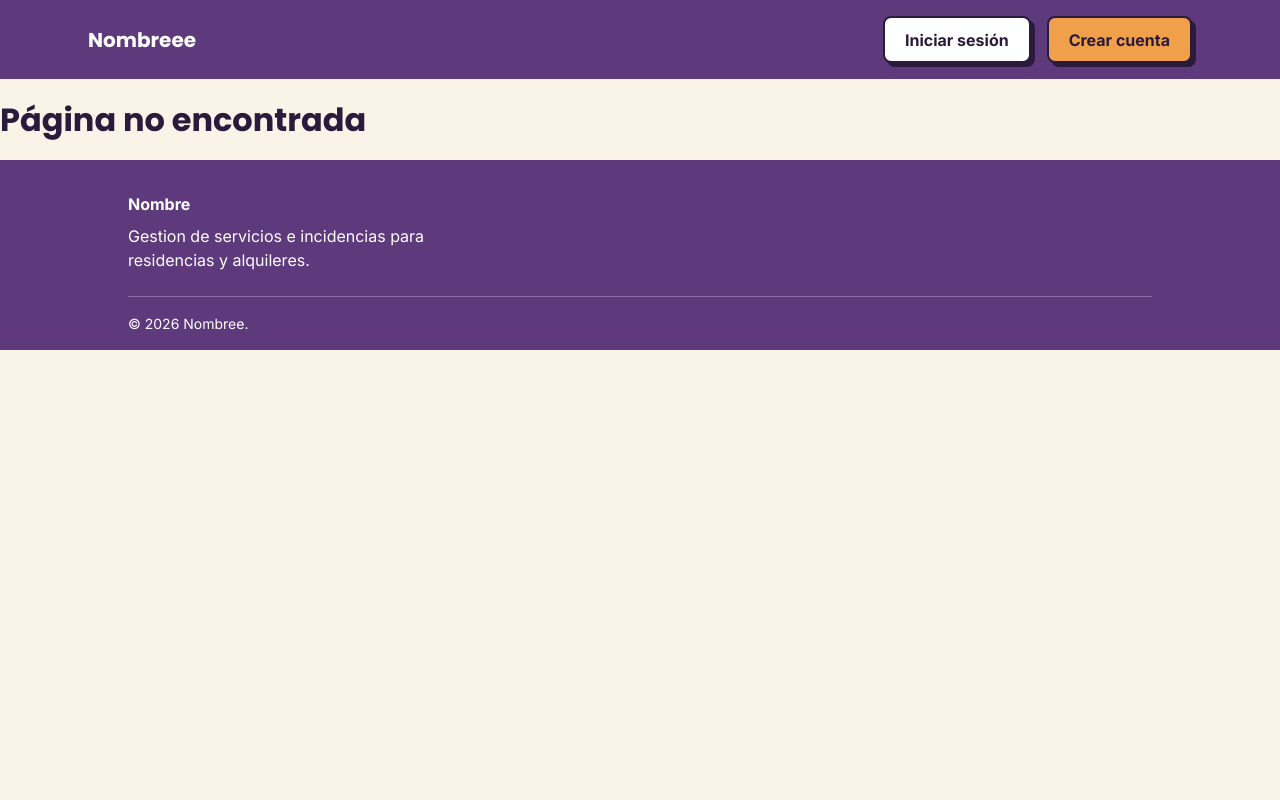
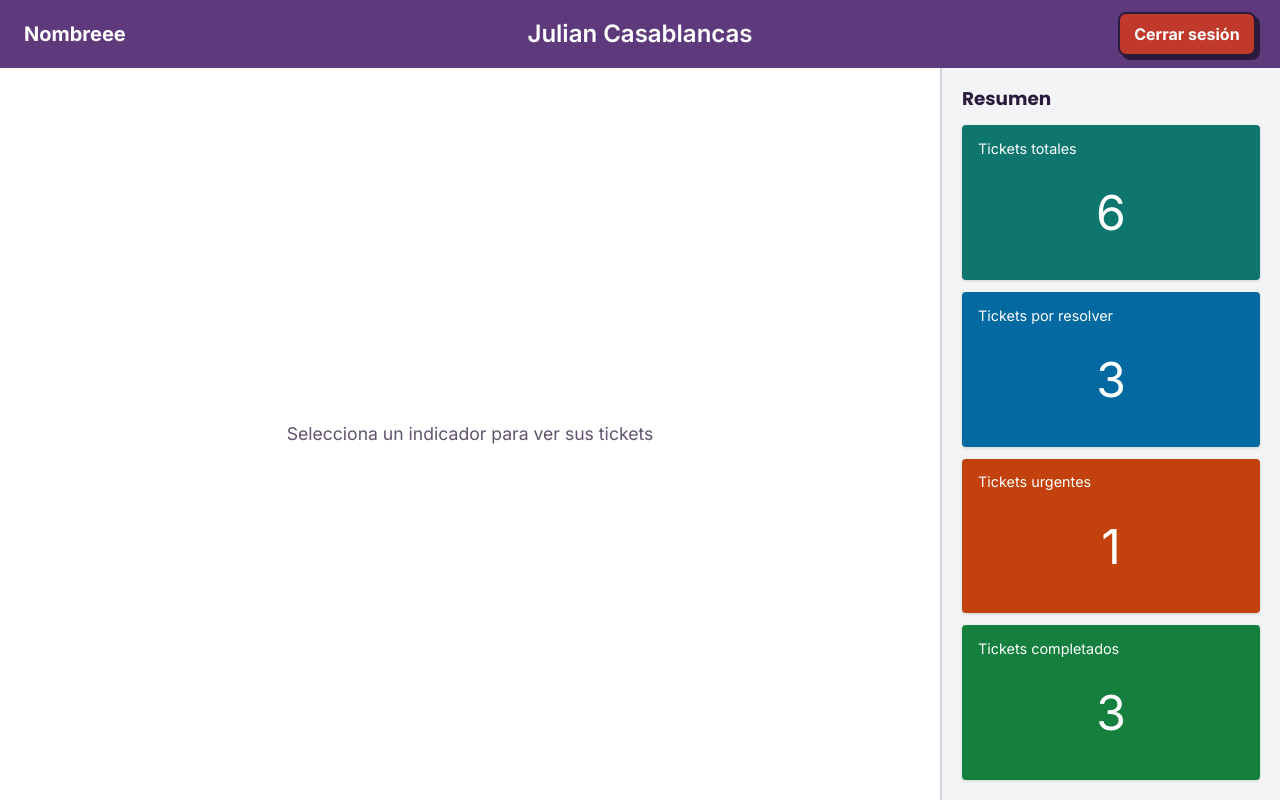
Before and after one commit to Dezius21/Web_Tickets_Trim1, a React (Vite) app in the folder frontend/: page /demo-admin in a window 1280 px wide. Built offline with nearby package versions, Linux system fonts and the light colour scheme.

Commit message:
inicio Dashboard de admin

```diff
--- a/frontend/src/App.jsx
+++ b/frontend/src/App.jsx
@@ -8,6 +8,7 @@ import RutaProtegida from "./components/ProtectedRoute";
 import ClientDashboardPreview from "./components/pages/ClientDashboardPreview";
 import ClientDashboardLayout from "./components/layouts/ClientDashboardLayout";
 import WorkerDashboardPreview from "./components/pages/WorkerDashboardPreview";
+import AdminDashboardPreview from "./components/pages/AdminDashboardPreview";
 
 export default function App() {
   return (
@@ -32,6 +33,7 @@ export default function App() {
 
         <Route path="/demo-cliente" element={<ClientDashboardPreview />} />
         <Route path="/demo-trabajador" element={<WorkerDashboardPreview />} />
+        <Route path="/demo-admin" element={<AdminDashboardPreview />} />
 
       </Routes>
     </BrowserRouter>
--- a/frontend/src/components/TicketModal.jsx
+++ b/frontend/src/components/TicketModal.jsx
@@ -37,7 +37,7 @@ export default function TicketModal({ ticket, onSave, onClose }) {
         if (pulsadoEnFondo.current && e.target === e.currentTarget) onClose();
       }}
     >
-      <form className="ticket-modal-content" onSubmit={handleSubmit}>s
+      <form className="ticket-modal-content" onSubmit={handleSubmit}>
         <header className="ticket-modal-header">
           <h2 id="ticket-modal-title">{ticket.subject}</h2>
           <button
--- /dev/null
+++ b/frontend/src/components/pages/AdminDashboardPreview.jsx
@@ -0,0 +1,47 @@
+  import { useState } from "react";
+import WorkerDashboardLayout from "../layouts/WorkerDashboardLayout";
+import WorkerKpis from "../WorkerKpis";                                 //ADMIN KPIS
+import WorkerTicketList from "../WorkerTicketList";
+import TicketModal from "../TicketModal";
+import { KPIS } from "../../utils/ticketKpis";
+import { TICKETS_EJEMPLO } from "../../utils/mockTickets";
+
+const NOMBRE_ADMIN = "Julian Casablancas";                           // temporal: luego vendrá del AuthContext
+
+export default function AdminDashboardPreview(){
+  const [tickets, setTickets] = useState(TICKETS_EJEMPLO); // temporal: luego vendrán de la API
+  const [kpiId, setKpiId] = useState(null);
+  const [seleccionadoId, setSeleccionadoId] = useState(null);
+
+  const kpiActivo = KPIS.find((k) => k.id === kpiId);
+  const ticketsFiltrados = kpiActivo ? tickets.filter(kpiActivo.filter) : [];
+  const ticketSeleccionado = tickets.find((t) => t.id === seleccionadoId);
+
+  return (
+      <WorkerDashboardLayout
+        userName={NOMBRE_ADMIN}
+        placeholder="Selecciona un indicador para ver sus tickets"
+        sidebarTitle="Resumen"
+        sidebar={
+          <WorkerKpis tickets={tickets} selectedId={kpiId} onSelect={setKpiId} />
+        }
+      >
+        {kpiActivo && (
+          <WorkerTicketList
+            title={kpiActivo.label}
+            tickets={ticketsFiltrados}
+            onSelect={setSeleccionadoId}
+          />
+        )}
+
+        {ticketSeleccionado && (
+          <TicketModal
+            key={ticketSeleccionado.id}
+            ticket={ticketSeleccionado}
+            onSave={guardarTicket}
+            onClose={() => setSeleccionadoId(null)}
+          />
+        )}
+      </WorkerDashboardLayout>
+    );
+}
--- a/frontend/src/utils/mockTickets.js
+++ b/frontend/src/utils/mockTickets.js
@@ -4,5 +4,5 @@ export const TICKETS_EJEMPLO = [
   { id: "4", subject: "Cambiar bombilla del pasillo", body: "Necesita escalera.", category: "Electricidad", priority: "Baja", state: "Finalizado", createdAt: "2026-11-05T08:45:00.000Z" },
   { id: "6", subject: "Persiana del dormitorio atascada", body: "No sube ni baja.", category: "Reparacion", priority: "Media", state: "Finalizado", createdAt: "2026-11-02T10:05:00.000Z" },
   { id: "7", subject: "Olor a gas en la cocina", body: "Se nota sobre todo por la noche.", category: "Otros", priority: "Alta", state: "Finalizado", createdAt: "2026-11-01T20:40:00.000Z" },
-  { id: "8", subject: "Revisar el cuadro eléctrico", body: "Salta el diferencial a veces.", category: "Electricidad", priority: "Media", state: "Asignado", createdAt: "2026-11-10T13:15:00.000Z" },
+  { id: "8", subject: "Revisar el cuadro eléctrico", body: "Salta el diferencial a veces.", category: "Electricidad", priority: "Media", state: "Asignado", createdAt: "2026-11-10T13:15:00.000Z",  }
 ];
```
Also changed, not shown: frontend/src/utils/adminKpis.js (added).
